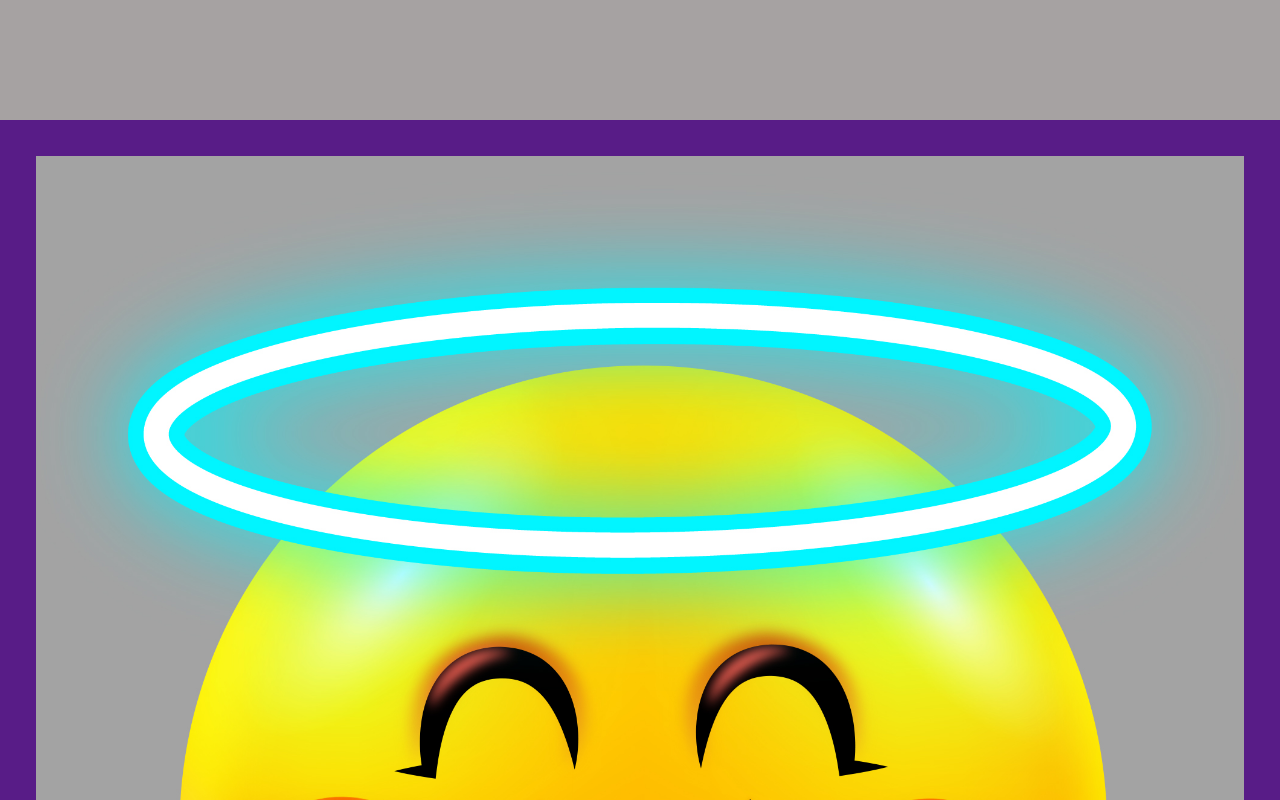
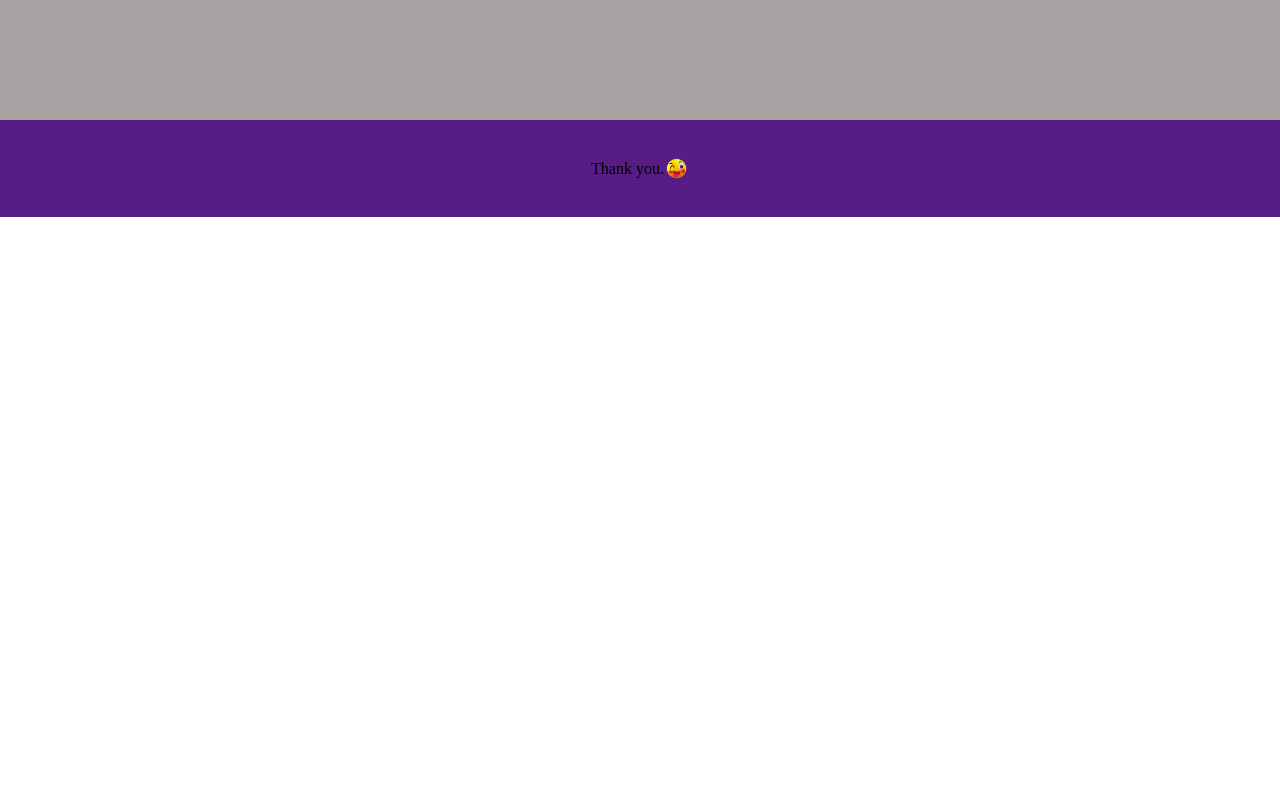
Before and after one commit to tegaomare/react-personal-portfolio, a React (Create React App) app: page / in a window 1280 px wide. Shown: the part 3880-4680 px from the top of the page. After the commit the page ends 4097 px from the top, so only its background shows below. Built offline with nearby package versions, Linux system fonts and the light colour scheme.

Commit message:
emoji width set to 25

```diff
--- a/src/components/Footer.jsx
+++ b/src/components/Footer.jsx
@@ -1,19 +1,12 @@
 import React from "react";
-import img1 from "../assets/angle.jpg"
 import img2 from "../assets/cool.png"
 export default function Footer() {
     return (
       <footer className="w-100 mt-auto bg-secondary p-4 bg-purple-900">
         <div className="container px-5 py-5 mx-auto text-center">
-          <span
-            className="emoji"
-            role="img"
-            aria-label="angle-face"
-            aria-hidden="false"
-          ></span>
-          <img src={img1} alt="Angle Face" />
-          <h4 className="pb-2">
-            Goodbye{" "}
+          <div className="message-container">
+            <h4 className="message">
+              Thank you.{" "}
               <span
                 className="emoji"
                 role="img"
@@ -21,7 +14,10 @@ export default function Footer() {
                 aria-hidden="false"
               ></span>
             </h4>
-          <img src={img2} alt="Tongue Face" />
+          </div>
+          <div className="image-container">
+            <img src={img2} alt="Tongue Face" className="tongue-face-emoji" />
+          </div>
         </div>
       </footer>
     );
--- a/src/index.css
+++ b/src/index.css
@@ -24,3 +24,12 @@
     hsla(242, 74%, 61%, 0.8)
   ) !important;
 }
+.container {
+  display: flex;
+  flex-wrap: wrap;
+  align-items: center;
+  justify-content: center;
+}
+.tongue-face-emoji {
+  width: 25px;
+}
```
Lines whose indentation alone changed are shown as unchanged.
